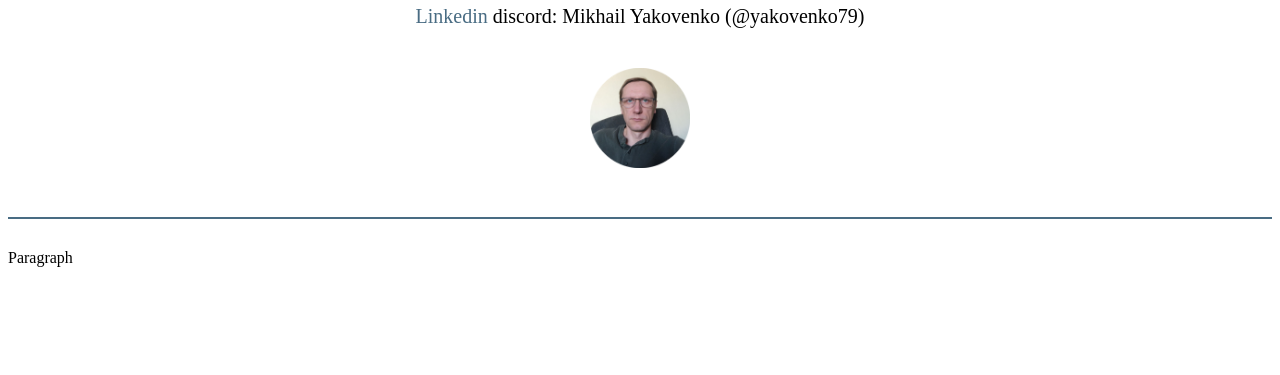
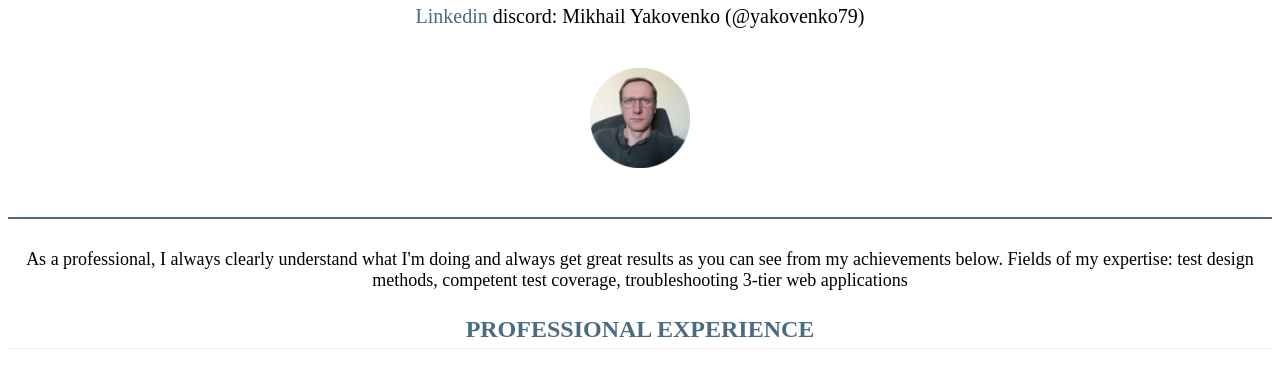
Before and after one commit to yakovenko79/rsschool-cv, a plain HTML site: page index.html in a window 1280 px wide. Shown: the part 131-506 px from the top of the page. Drawn offline with Linux system fonts and the light colour scheme.

Commit message:
feat: add section intro

```diff
--- a/index.html
+++ b/index.html
@@ -18,11 +18,21 @@
         <img class="header-image" src="mike_photo.png" alt="avatar.jpg" />
     </header>
 
+    <main>
+        <section>
+            <p>
+                As a professional, I always clearly understand what I'm doing and always get great results as you can see from my achievements below. Fields of my expertise: test design methods, competent test coverage, troubleshooting 3-tier web applications
+            </p>
+        </section>
+
+        <section>
+            <h2>PROFESSIONAL EXPERIENCE</h2>
+        </section>
+    </main>
 
 
-    <section>
-        <p>Paragraph</p>
-    </section>
+
+
 
     <footer>
 
--- a/style.css
+++ b/style.css
@@ -33,3 +33,15 @@ a {
     color: #496c83;
     text-decoration: none;
 }
+
+a:hover {
+    text-decoration: underline;
+}
+
+main {
+    text-align: center;
+}
+
+p {
+    font-size: large;
+}
```
